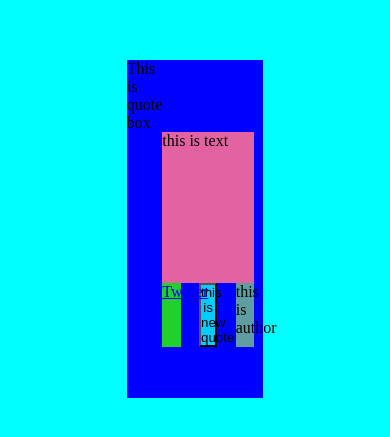
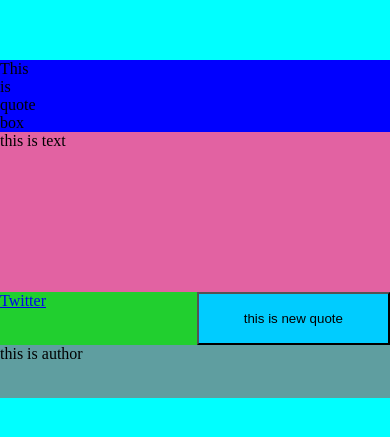
Before and after one commit to deepelegant99/random_quote_machine, a React (Create React App) app: page / in a window 390 px wide. Shown: the part 193-630 px from the top of the page. Built offline with nearby package versions, Linux system fonts and the light colour scheme.

Commit message:
modded grid for media

```diff
--- a/src/css/App.css
+++ b/src/css/App.css
@@ -71,4 +71,68 @@ body #root #quote-box #tweet-quote {
   grid-area: t;
   background-color: #21cf2f;
 }
+
+@media (max-width: 500px) {
+  body #root {
+    background-color: aqua;
+    color: black;
+    height: 100vh;
+    width: 100vw;
+    display: -webkit-box;
+    display: -ms-flexbox;
+    display: flex;
+    -webkit-box-pack: center;
+        -ms-flex-pack: center;
+            justify-content: center;
+    -webkit-box-align: center;
+        -ms-flex-align: center;
+            align-items: center;
+  }
+  body #root #quote-box {
+    background-color: blue;
+    width: 100%;
+    height: 40%;
+    display: -ms-grid;
+    display: grid;
+    -ms-grid-columns: (1fr)[12];
+        grid-template-columns: repeat(12, 1fr);
+    -ms-grid-rows: (1fr)[6];
+        grid-template-rows: repeat(6, 1fr);
+        grid-template-areas: ". . . . . . . . . . . ."
+ "g g g g g g g g g g g g"
+ "g g g g g g g g g g g g"
+ "g g g g g g g g g g g g"
+ "t t t t t t b b b b b b"
+ "a a a a a a a a a a a a";
+  }
+  body #root #quote-box #text {
+    background-color: #e262a2;
+    -ms-grid-row: 2;
+    -ms-grid-row-span: 3;
+    -ms-grid-column: 1;
+    -ms-grid-column-span: 12;
+    grid-area: g;
+  }
+  body #root #quote-box #author {
+    background-color: cadetblue;
+    -ms-grid-row: 6;
+    -ms-grid-column: 1;
+    -ms-grid-column-span: 12;
+    grid-area: a;
+  }
+  body #root #quote-box button {
+    background-color: #00ccff;
+    -ms-grid-row: 5;
+    -ms-grid-column: 7;
+    -ms-grid-column-span: 6;
+    grid-area: b;
+  }
+  body #root #quote-box #tweet-quote {
+    -ms-grid-row: 5;
+    -ms-grid-column: 1;
+    -ms-grid-column-span: 6;
+    grid-area: t;
+    background-color: #21cf2f;
+  }
+}
 /*# sourceMappingURL=App.css.map */
--- a/src/css/App.scss
+++ b/src/css/App.scss
@@ -55,3 +55,58 @@ body {
     }
   }
 }
+
+@media (max-width: 500px){
+  body {
+    #root {
+      background-color: aqua;
+      color: black;
+      height: 100vh;
+      width: 100vw;
+      display: flex;
+      justify-content: center;
+      align-items: center;
+
+      #quote-box {
+        background-color: blue;
+        width: 100%;
+        height: 40%;
+        display: grid;
+        grid-template-columns: repeat(12, 1fr);
+        grid-template-rows: repeat(6, 1fr);
+        grid-template-areas:
+        ". . . . . . . . . . . ."
+        "g g g g g g g g g g g g"
+        "g g g g g g g g g g g g"
+        "g g g g g g g g g g g g"
+        "t t t t t t b b b b b b"
+        "a a a a a a a a a a a a";
+
+        #text{
+            background-color: rgb(226, 98, 162);
+            grid-area: g;
+
+        }
+        #author{
+            background-color: cadetblue;
+            grid-area: a;
+
+        }
+        button{
+          background-color: rgb(0, 204, 255);
+          grid-area: b;
+            #new-quote{
+
+            }
+        }
+
+        #tweet-quote{
+          grid-area: t;
+          background-color: rgb(33, 207, 47);
+        }
+
+      }
+    }
+  }
+
+}
```
Also changed, not shown: 1 other file (tests, documents, lock files or other folders).
